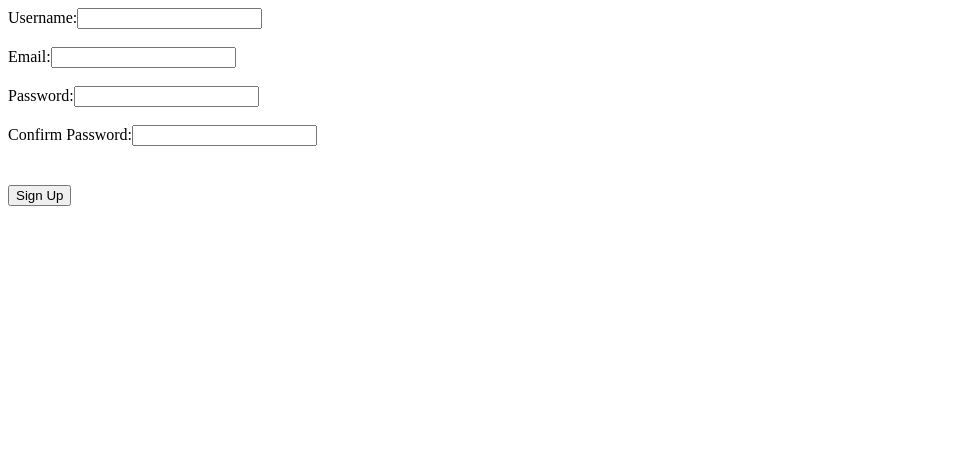
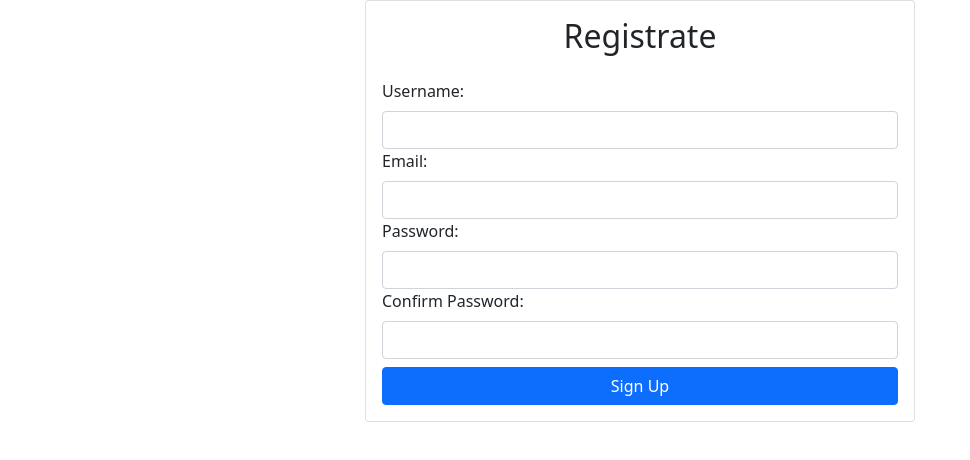
Before and after one commit to ThElement12/gatsby-movies-review-app, a Gatsby site: page /register in a window 1280 px wide. Shown: the whole page, without its empty margins (0-970 px from the left). Built offline with nearby package versions, Linux system fonts and the light colour scheme; Gatsby itself is replaced by a stand-in of ours; no server answers.

Commit message:
Adding bootstrap to sign up form

```diff
--- a/gatsby-config.js
+++ b/gatsby-config.js
@@ -12,7 +12,6 @@ module.exports = {
   plugins: [
     `gatsby-plugin-react-helmet`,
     `gatsby-plugin-image`,
-    `gatsby-plugin-styled-components`,
     {
       resolve: `gatsby-source-filesystem`,
       options: {
--- a/package.json
+++ b/package.json
@@ -5,7 +5,7 @@
   "version": "0.1.0",
   "author": "Kyle Mathews <mathews.kyle@gmail.com>",
   "dependencies": {
-    "babel-plugin-styled-components": "^2.0.2",
+    "bootstrap": "^5.1.3",
     "dotenv": "^10.0.0",
     "firebase": "^9.6.1",
     "gatsby": "^4.4.0",
@@ -15,11 +15,11 @@
     "gatsby-plugin-offline": "^5.4.0",
     "gatsby-plugin-react-helmet": "^5.4.0",
     "gatsby-plugin-sharp": "^4.4.0",
-    "gatsby-plugin-styled-components": "^5.4.0",
     "gatsby-source-filesystem": "^4.4.0",
     "gatsby-transformer-sharp": "^4.4.0",
     "prop-types": "^15.7.2",
     "react": "^17.0.1",
+    "react-bootstrap": "^2.1.0",
     "react-dom": "^17.0.1",
     "react-helmet": "^6.1.0",
     "styled-components": "^5.3.3"
--- /dev/null
+++ b/src/css/LoginRegister.css
@@ -0,0 +1,4 @@
+.card{
+    width: 550px;
+
+}
--- a/src/pages/register.js
+++ b/src/pages/register.js
@@ -1,6 +1,10 @@
 import React, { useState } from 'react'
 import { createUserWithEmailAndPassword } from 'firebase/auth';
 import { auth } from '../utils/firebase';
+
+import { Card, Form, Container, Button } from 'react-bootstrap';
+import "bootstrap/dist/css/bootstrap.min.css"
+import "../css/LoginRegister.css"
 
 import User from '../models/user';
 
@@ -19,11 +23,11 @@ export default function Register() {
     const firebaseSuccess = () => {
         setmsgError("");
         const newUser = new User(userName, email, pass)
-        const requestOption = {
-            method: "POST",
-            headers: { "Content-Type": "application/json" },
-            body: JSON.stringify(newUser),
-        };
+        /* const requestOption = {
+             method: "POST",
+             headers: { "Content-Type": "application/json" },
+             body: JSON.stringify(newUser),
+         };*/
         //TODO: Save user in database
     };
     const firebaseError = (error) => {
@@ -47,24 +51,26 @@ export default function Register() {
 
 
     return (
-        <div>
-            <form onSubmit={onSubmit}>
-                <label htmlFor={"username"}>Username:
-                    <input type={"text"} name={"username"} onChange={(e) => { setUserName(e.target.value) }} required /><br></br>
-                </label><br></br>
-                <label htmlFor={"email"}>Email:
-                    <input type={"text"} name={"email"} onChange={(e) => { setEmail(e.target.value) }} required /><br></br>
-                </label><br></br>
-                <label htmlFor={"pass"}>Password:
-                    <input type={"password"} name={"pass"} onChange={(e) => { setPass(e.target.value) }} required /><br></br>
-                </label><br></br>
-                <label htmlFor={"confirm"}>Confirm Password:
-                    <input type={"password"} name={"confirm"} onChange={(e) => { setConfirm(e.target.value) }} required /><br></br>
-                </label><br></br>
-                <h1>{msgError}</h1>
-                <button type={"submit"}>Sign Up</button>
-            </form>
+        <div className='d-flex align-items-center justify-content-center'>
+            <Card className='card'>
+                <Card.Body>
+                    <h2 className='text-center mb-4'>Registrate</h2>
+                    <Form onSubmit={onSubmit}>
+                        <Form.Label>Username:</Form.Label>
+                        <Form.Control type="username" name="username" onChange={(e) => { setUserName(e.target.value) }} required />
+                        <Form.Label >Email:</Form.Label>
+                        <Form.Control type="email" name="email" onChange={(e) => { setEmail(e.target.value) }} required />
+                        <Form.Label>Password:</Form.Label>
+                        <Form.Control type="password" name="pass" onChange={(e) => { setPass(e.target.value) }} required />
+                        <Form.Label>Confirm Password:</Form.Label>
+                        <Form.Control type="password" name="confirm" onChange={(e) => { setConfirm(e.target.value) }} required />
+                        <h1>{msgError}</h1>
+                        <Button className="w-100" type="submit">Sign Up</Button>
+                    </Form>
+                </Card.Body>
+            </Card>
+        </div>
 
-        </div>
+
     )
 }
```
Also changed, not shown: 1 other file.
